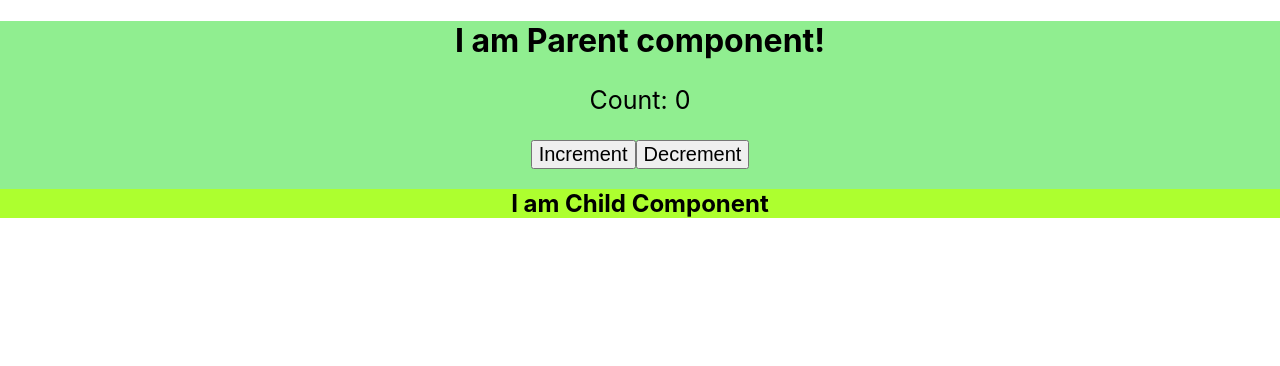
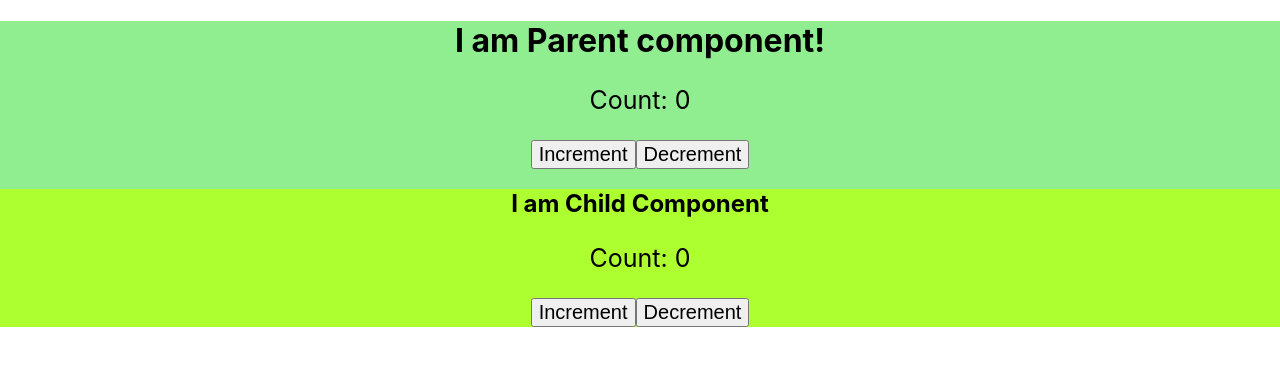
Before and after one commit to mdajgarhossain/React-FAQ, a React (Create React App) app: page / in a window 1280 px wide. Shown: the top 366 px of the page. Built offline with nearby package versions, Linux system fonts and the light colour scheme.

Commit message:
Pass data as props from Parent to Child

```diff
--- a/src/components/Child/Child.css
+++ b/src/components/Child/Child.css
@@ -1,3 +1,12 @@
 .child {
     background-color: greenyellow;
 }
+
+.child p {
+    font-size: 25px;
+}
+.child button {
+    color: black;
+    font-size: 20px;
+    cursor: pointer;
+}
--- a/src/components/Child/Child.js
+++ b/src/components/Child/Child.js
@@ -1,10 +1,16 @@
 import React from 'react';
 import './Child.css';
 
-function Child() {
+function Child(props) {
+    // console.log(props);
+    const {count, handleIncrement, handleDecrement} = props;
+
     return (
         <div className="child">
             <h2>I am Child Component</h2>
+            <p>Count: {count}</p>
+            <button onClick={handleIncrement}>Increment</button>
+            <button onClick={handleDecrement}>Decrement</button>
         </div>
     )
 }
--- a/src/components/Parent/Parent.js
+++ b/src/components/Parent/Parent.js
@@ -23,7 +23,11 @@ function Parent() {
             <p>Count: {count}</p>
             <button onClick={handleIncrement}>Increment</button>
             <button onClick={handleDecrement}>Decrement</button>
-            <Child />
+            <Child
+                count={count}
+                handleIncrement={handleIncrement}
+                handleDecrement={handleDecrement}
+            />
         </div>
     )
 }
```
